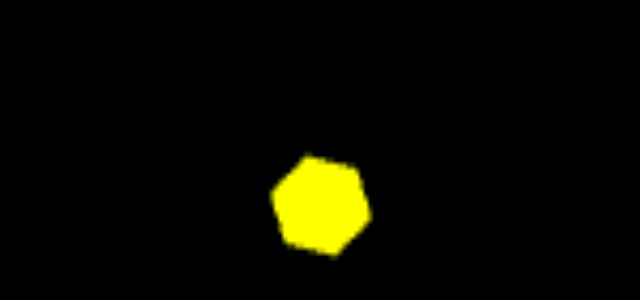
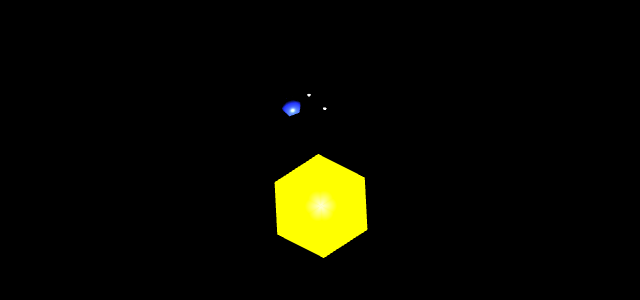
Before and after one commit to jesustellor/threeSolar, a plain HTML site: page index.html in a window 1280 px wide. Shown: the part 194-494 px from the top of the page, without its empty margins (319-959 px from the left). Drawn offline with nearby package versions, Linux system fonts and the light colour scheme.

Commit message:
i did it.. i was able to add a moon orbiting the moon

```diff
--- a/index.html
+++ b/index.html
@@ -5,15 +5,20 @@
     <meta name="viewport" content="width=device-width, initial-scale=1.0" />
     <title>Document</title>
     <style>
+      html, body {
+        margin: 0;
+        height: 100%;
+      }
+
       body {
         margin: 0;
         padding: 0;
       }
 
-      canvas {
+      #canvas {
         display: block;
-        width: 100vw;
-        height: 100vh;
+        width: 100%;
+        height: 100%;
       }
     </style>
   </head>
@@ -48,6 +53,7 @@
         camera.lookAt(0, 0, 0);
 
         const scene = new THREE.Scene();
+
         // an array of objects to update rotations
         const objects = [];
 
@@ -60,27 +66,86 @@
           widthSegments,
           heightSegments
         );
+
+// adding solar system scene graph node to the scene
+        const solarSystem = new THREE.Object3D();
+        scene.add(solarSystem);
+        objects.push(solarSystem);
+
         // material for the sun..
-        const sunMaterial = new THREE.MeshPhongMaterial({emissive: 0xffff00});
-        // create the mesh from the geometry and material
+        const sunMaterial = new THREE.MeshPhongMaterial({ emissive: 0xffff00 });
+        // create the mesh from the geometry and material which will be added to the scene
         const sunMesh = new THREE.Mesh(sphereGeometry, sunMaterial);
         // scale sun 5x times
         sunMesh.scale.set(5, 5, 5);
         // add the mesh to the scene
-        scene.add(sunMesh);
+        // scene.add(sunMesh);
+        solarSystem.add(sunMesh);
         // add the mesh to the objects array
         objects.push(sunMesh);
+
+        // extracting earth orbit / adding earth orbit scene graph node.
+        const earthOrbit = new THREE.Object3D();
+        earthOrbit.position.x = 10;
+        solarSystem.add(earthOrbit);
+        objects.push(earthOrbit);
+
+        // material for the earth.. just color.
+        const earthMaterial = new THREE.MeshPhongMaterial({color: 0x2233ff});
+        // create the mesh from the geometry and material
+        const earthMesh = new THREE.Mesh(sphereGeometry, earthMaterial);
+        // set the position of the earth to 10 units away from the sun
+        // earthMesh.position.x = 10;
+        // add the earth mesh to the scene
+        // scene.add(earthMesh);
+        // sunMesh.add(earthMesh);
+        // solarSystem.add(earthMesh);
+        earthOrbit.add(earthMesh);
+        // add the earth mesh to the objects array
+        objects.push(earthMesh);
+
+        // adding moon to the earth orbit
+        const moonOrbit = new THREE.Object3D();
+        moonOrbit.position.x = 2;
+        earthOrbit.add(moonOrbit);
+        objects.push(moonOrbit);
+
+        const moonMaterial = new THREE.MeshPhongMaterial({color: 0xaaaaaa});
+        const moonMesh = new THREE.Mesh(sphereGeometry, moonMaterial);
+        moonMesh.scale.set(0.2, 0.2, 0.2);
+        moonOrbit.add(moonMesh);
+        objects.push(moonMesh);
+
+        // adding a moon to the moon orbit
+        const moonOrbit2 = new THREE.Object3D();
+        moonOrbit2.position.x = 2;
+        moonOrbit.add(moonOrbit2);
+        objects.push(moonOrbit2);
+
+        const moonMaterial2 = new THREE.MeshPhongMaterial({color: 0xaaaaaa});
+        const moonMesh2 = new THREE.Mesh(sphereGeometry, moonMaterial2);
+        moonMesh2.scale.set(0.2, 0.2, 0.2);
+        moonOrbit2.add(moonMesh2);
+        objects.push(moonMesh2);
+
+
 
         // adding point light to the center of the scene
         const color = 0xffffff;
         const intensity = 3;
         const pointLight = new THREE.PointLight(color, intensity);
-        pointLight.position.set(0, 0, 0);
+        pointLight.position.set(0, 5, 0);
         scene.add(pointLight);
 
-// function to render the scene and camera.. using requestAnimationFrame loop.
+        // function to render the scene and camera.. using requestAnimationFrame loop.
         function render(time) {
           time *= 0.001;
+
+          if (resizeRendererToDisplaySize(renderer)) {
+            const canvas = renderer.domElement;
+            camera.aspect = canvas.clientWidth / canvas.clientHeight;
+            camera.updateProjectionMatrix();
+          }
 
           objects.forEach((obj) => {
             obj.rotation.y = time;
@@ -89,10 +154,21 @@
           renderer.render(scene, camera);
           requestAnimationFrame(render);
         }
-
+// calling the render function
         requestAnimationFrame(render);
+// function to resize the renderer to display size
+        function resizeRendererToDisplaySize(renderer) {
+          const pixelRatio = window.devicePixelRatio;
+          const width = Math.floor(canvas.clientWidth * pixelRatio);
+          const height = canvas.clientHeight;
+          const needResize = canvas.width !== width || canvas.height !== height;
+          if (needResize) {
+            renderer.setSize(width, height, false);
+          }
+          return needResize;
+        }
       }
-
+// calling the main function.
       main();
     </script>
   </body>
```
